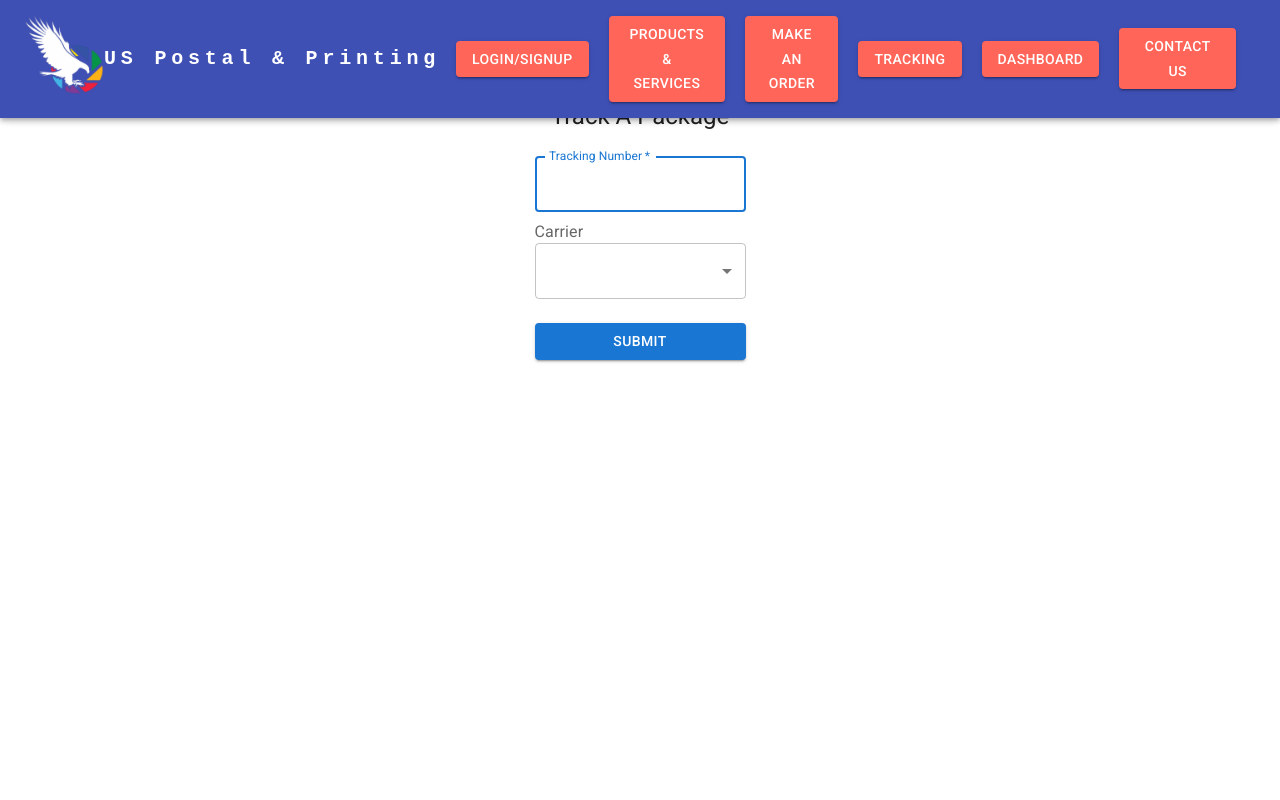
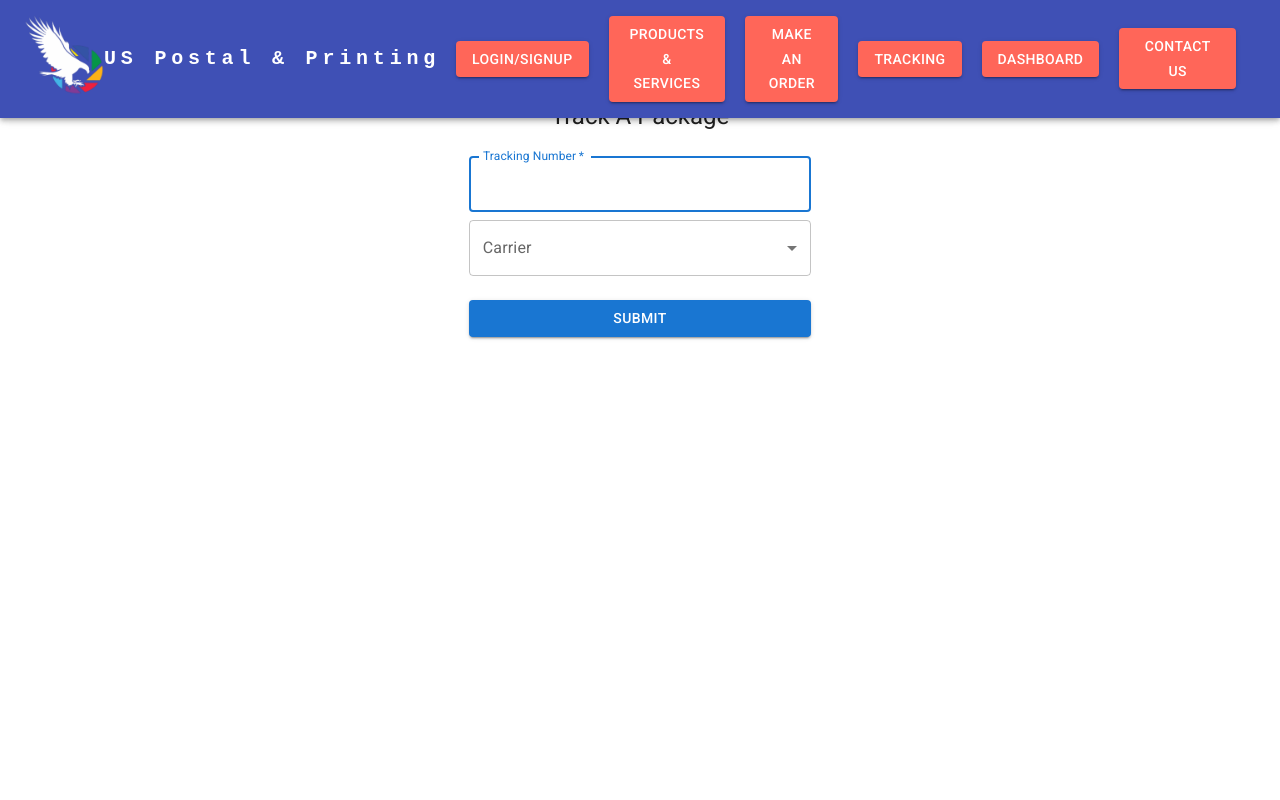
Before and after one commit to Mateo-Wallace/US-Postal-Printing, a React (Create React App) app in the folder client/: page /tracking in a window 1280 px wide. Shown: the top 800 px of the page. Built offline with nearby package versions, Linux system fonts and the light colour scheme; what survey-core would draw is missing.

Commit message:
base tracking page code

```diff
--- a/client/src/components/Header.js
+++ b/client/src/components/Header.js
@@ -61,7 +61,7 @@ function Nav() {
           <Typography
             variant="h6"
             noWrap
-            component="a"
+            // component="a"
             sx={{
               mr: 2,
               display: { xs: 'none', md: 'flex' },
--- a/client/src/pages/Tracking.js
+++ b/client/src/pages/Tracking.js
@@ -3,6 +3,8 @@ import { Link } from "react-router-dom";
 
 import { useMutation } from "@apollo/client";
 import { ADD_PACKAGE } from "../utils/mutations";
+import Auth from "../utils/auth";
+import { shippoTracking } from "../utils/API";
 
 // material UI imports
 import InputLabel from "@mui/material/InputLabel";
@@ -11,6 +13,7 @@ import MenuItem from "@mui/material/MenuItem";
 import Button from "@mui/material/Button";
 import CssBaseline from "@mui/material/CssBaseline";
 import TextField from "@mui/material/TextField";
+import FormControl from "@mui/material/FormControl";
 import FormControlLabel from "@mui/material/FormControlLabel";
 import Link2 from "@mui/material/Link";
 import Grid from "@mui/material/Grid";
@@ -45,20 +48,42 @@ const Tracking = () => {
   const handleSubmit = async (e) => {
     e.preventDefault();
 
-    try {
-      const { data } = await addPackage({
-        variables: { ...formState },
-      });
-
-      console.log(data);
-    } catch (error) {
-      console.log(error);
+    if (!formState) {
+      return false;
     }
 
-    setFormState({
-      email: "",
-      password: "",
-    });
+    try {
+      const response = await shippoTracking(
+        formState.carrier,
+        formState.trackingNum
+      );
+
+      console.log(response);
+
+      if (!response.ok) {
+        throw new Error("something went wrong!");
+      }
+
+      const { items } = await response.json();
+      console.log(items);
+    } catch (err) {
+      console.error(err);
+    }
+
+    // try {
+    //   const { data } = await addPackage({
+    //     variables: { ...formState },
+    //   });
+
+    //   console.log(data);
+    // } catch (error) {
+    //   console.log(error);
+    // }
+
+    // setFormState({
+    //   email: "",
+    //   password: "",
+    // });
   };
 
   return (
@@ -101,11 +126,13 @@ const Tracking = () => {
                   value={formState.trackingNum}
                   onChange={handleChange}
                 />
+                <FormControl fullWidth>
                   <InputLabel id="carrier-label">Carrier</InputLabel>
                   <Select
                     required
                     fullWidth
                     name="carrier"
+                    label="Carrier"
                     labelId="carrier-label"
                     id="carrier"
                     value={formState.carrier}
@@ -116,6 +143,7 @@ const Tracking = () => {
                     <MenuItem value={"ups"}>UPS</MenuItem>
                     <MenuItem value={"dhl_express"}>DHL</MenuItem>
                   </Select>
+                </FormControl>
                 <Button
                   type="submit"
                   fullWidth
```
Lines whose indentation alone changed are shown as unchanged.
